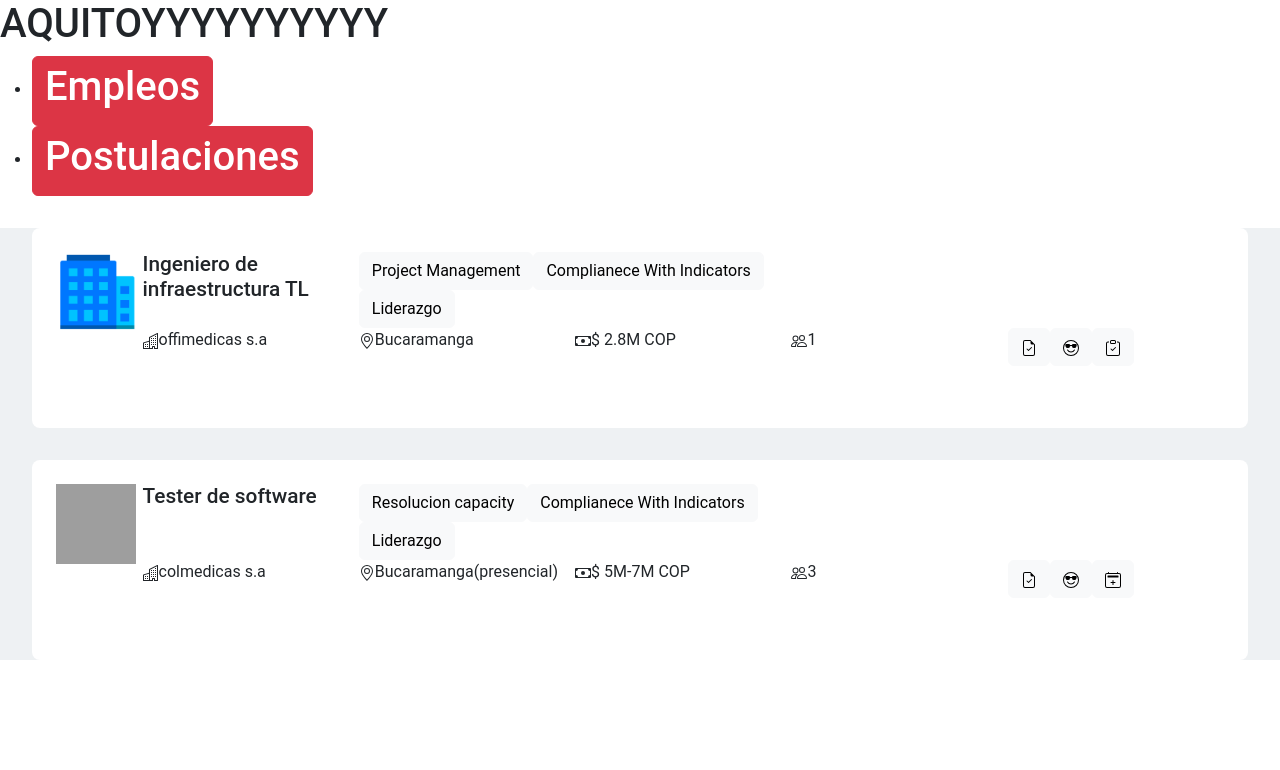
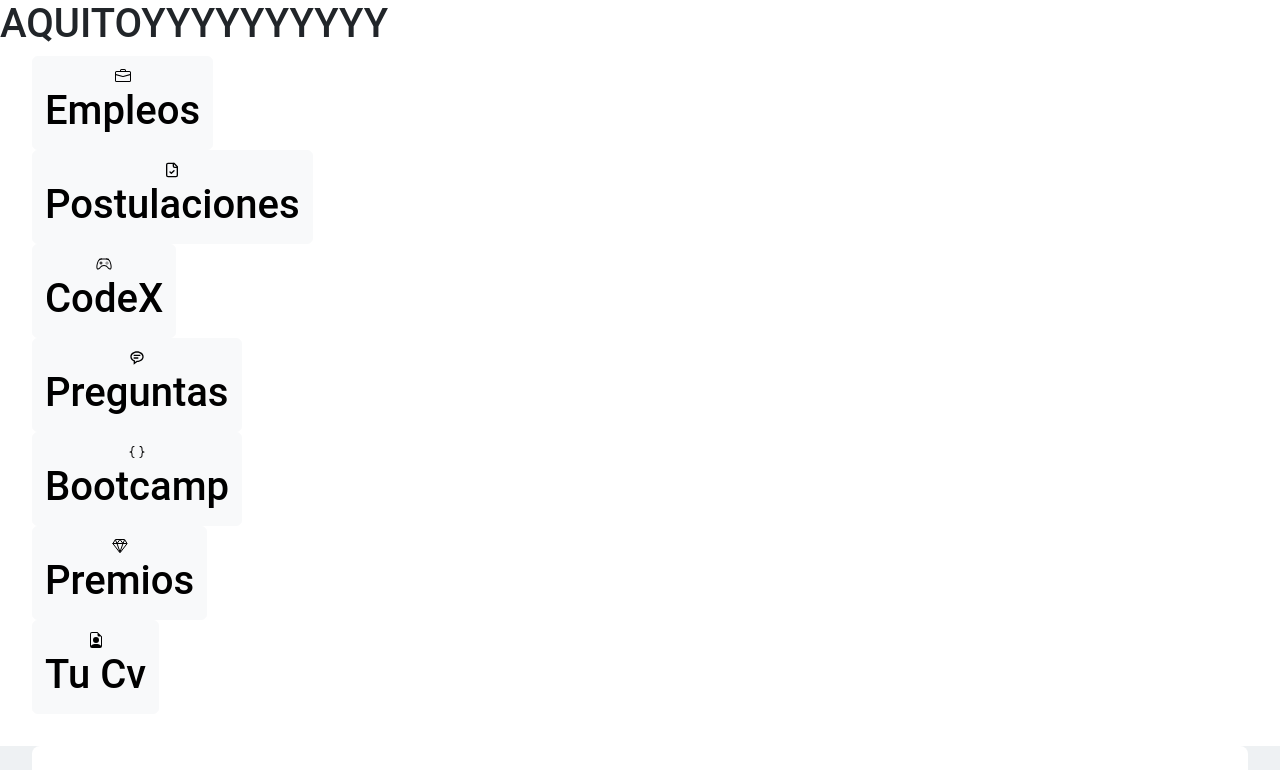
Before and after one commit to walson273/BootcampPeak, a React (Create React App) app in the folder WS3_React/ws3/: page / in a window 1280 px wide. Shown: the top 770 px of the page. Built offline with nearby package versions, Linux system fonts and the light colour scheme; grey boxes are pictures that could not be loaded.

Commit message:
cambiesitos :c

```diff
--- a/WS3_React/ws3/src/Data.js
+++ b/WS3_React/ws3/src/Data.js
@@ -1,9 +1,18 @@
 import React from 'react';
-
+import {BsBriefcase,BsController,BsFileEarmarkPerson } from "react-icons/bs";
+import { LuFileCheck } from "react-icons/lu";
+import { PiBracketsCurly } from "react-icons/pi";
+import { IoDiamondOutline } from "react-icons/io5";
+import { BiMessageRoundedDetail } from "react-icons/bi";
 
 export const slideBar = [
-  {'name' : 'Empleos', 'svg' : '<svg data-v-869d4650="" viewBox="0 0 16 16" width="1em" height="1em" focusable="false" role="img" aria-label="briefcase" xmlns="http://www.w3.org/2000/svg" fill="currentColor" class="bi-briefcase mx-2 b-icon bi"><g data-v-869d4650=""><path d="M6.5 1A1.5 1.5 0 0 0 5 2.5V3H1.5A1.5 1.5 0 0 0 0 4.5v8A1.5 1.5 0 0 0 1.5 14h13a1.5 1.5 0 0 0 1.5-1.5v-8A1.5 1.5 0 0 0 14.5 3H11v-.5A1.5 1.5 0 0 0 9.5 1h-3zm0 1h3a.5.5 0 0 1 .5.5V3H6v-.5a.5.5 0 0 1 .5-.5zm1.886 6.914L15 7.151V12.5a.5.5 0 0 1-.5.5h-13a.5.5 0 0 1-.5-.5V7.15l6.614 1.764a1.5 1.5 0 0 0 .772 0zM1.5 4h13a.5.5 0 0 1 .5.5v1.616L8.129 7.948a.5.5 0 0 1-.258 0L1 6.116V4.5a.5.5 0 0 1 .5-.5z"></path></g></svg>'},
-  {'name' : 'Postulaciones', 'svg' : '<svg data-v-869d4650="" viewBox="0 0 16 16" width="1em" height="1em" focusable="false" role="img" aria-label="file earmark check" xmlns="http://www.w3.org/2000/svg" fill="currentColor" class="bi-file-earmark-check mx-2 b-icon bi"><g data-v-869d4650=""><path d="M10.854 7.854a.5.5 0 0 0-.708-.708L7.5 9.793 6.354 8.646a.5.5 0 1 0-.708.708l1.5 1.5a.5.5 0 0 0 .708 0l3-3z"></path><path d="M14 14V4.5L9.5 0H4a2 2 0 0 0-2 2v12a2 2 0 0 0 2 2h8a2 2 0 0 0 2-2zM9.5 3A1.5 1.5 0 0 0 11 4.5h2V14a1 1 0 0 1-1 1H4a1 1 0 0 1-1-1V2a1 1 0 0 1 1-1h5.5v2z"></path></g></svg>'}
+  {'name' : 'Empleos', 'icon' : <BsBriefcase />,},
+  {'name' : 'Postulaciones', 'icon' : <LuFileCheck />,},
+  {'name' : 'CodeX', 'icon' : <BsController />,},
+  {'name' : 'Preguntas', 'icon': <BiMessageRoundedDetail />,},
+  {'name' : 'Bootcamp', 'icon': <PiBracketsCurly />,},
+  {'name' : 'Premios', 'icon': <IoDiamondOutline />,},
+  {'name' : 'Tu Cv', 'icon': <BsFileEarmarkPerson />,}
 ];
 /*
 export const slideBar = [
@@ -17,6 +26,14 @@ export const funcionJson=[
     {'logo':'logo1.png','titulo':'Ingeniero de infraestructura TL','habilidad': ['Project Management','Complianece With Indicators','Liderazgo'], 'nombre':'offimedicas s.a', 'ubicacion': 'Bucaramanga', 'salario': '2.8M', 'disponible':'1','beneficios':['ce','fiesta','ca']},
     {'logo':'logo2','titulo':'Tester de software','habilidad': ['Resolucion capacity','Complianece With Indicators','Liderazgo'], 'nombre':'colmedicas s.a', 'ubicacion': 'Bucaramanga(presencial)', 'salario': '5M-7M', 'disponible':'3','beneficios':['ce','fiesta','flex']}
   ]
+
+export const Icon_Empleos = () =>{
+  return(
+    <React.Fragment>
+             <svg data-v-378c8849="" viewBox="0 0 16 16" width="1em" height="1em" focusable="false" role="img" aria-label="building" xmlns="http://www.w3.org/2000/svg" fill="currentColor" class="bi-building b-icon bi"><g data-v-378c8849=""><path fill-rule="evenodd" d="M14.763.075A.5.5 0 0 1 15 .5v15a.5.5 0 0 1-.5.5h-3a.5.5 0 0 1-.5-.5V14h-1v1.5a.5.5 0 0 1-.5.5h-9a.5.5 0 0 1-.5-.5V10a.5.5 0 0 1 .342-.474L6 7.64V4.5a.5.5 0 0 1 .276-.447l8-4a.5.5 0 0 1 .487.022zM6 8.694 1 10.36V15h5V8.694zM7 15h2v-1.5a.5.5 0 0 1 .5-.5h2a.5.5 0 0 1 .5.5V15h2V1.309l-7 3.5V15z"></path><path d="M2 11h1v1H2v-1zm2 0h1v1H4v-1zm-2 2h1v1H2v-1zm2 0h1v1H4v-1zm4-4h1v1H8V9zm2 0h1v1h-1V9zm-2 2h1v1H8v-1zm2 0h1v1h-1v-1zm2-2h1v1h-1V9zm0 2h1v1h-1v-1zM8 7h1v1H8V7zm2 0h1v1h-1V7zm2 0h1v1h-1V7zM8 5h1v1H8V5zm2 0h1v1h-1V5zm2 0h1v1h-1V5zm0-2h1v1h-1V3z"></path></g></svg>
+    </React.Fragment>
+)
+}
 
 
 export const IconoEmpresa = () =>{
--- a/WS3_React/ws3/src/componentes.js
+++ b/WS3_React/ws3/src/componentes.js
@@ -1,7 +1,7 @@
 import React from 'react';
 import ReactDOM from 'react-dom/client';
 import * as data from './Data.js'
-
+import * as sli from './slide_Bar.js'
 
 
 export const Logo = (info)=>{
@@ -171,44 +171,47 @@ export const ComponenteLista = (argumento) =>{
 
 
 
-export const BSlide = (prop) => {
-   return (
-     <React.Fragment>
-       <h1 className="greeting">AQUITOYYYYYYYYYY</h1>
-       <div className='lista'>
+// export const BSlide = (prop) => {
+//    return (
+//      <React.Fragment>
+//        <h1 className="greeting">AQUITOYYYYYYYYYY</h1>
+//        <div className='lista'>
 
-       <nav>
+//        <nav>
 
-         <ul>
-          {prop.dat.map((iter) =>
-           <li>
+//          <ul>
+//           {prop.dat.map((iter) =>
+//            <li className='list-group-item'>
 
-             <div>
+//              <div>
 
-                 <button type="button" className='btn btn-danger'><h1>{iter.name}</h1></button>
+//                  <button type="button" className='btn btn-light'>
 
-             </div>
+//                    <h1> {iter.name}  </h1>
+//                  </button>
 
-           </li>
-          )
-        }
-         </ul>
+//              </div>
 
-       </nav>
+//            </li>
+//           )
+//         }
+//          </ul>
 
-       </div>
-     </React.Fragment>
-   );
-}
+//        </nav>
 
-export const Componente1 = () =>{
+//        </div>
+//      </React.Fragment>
+//    );
+// }
 
-    return(
-      <React.Fragment>
-        <BSlide   />
-      </React.Fragment>
-    );
-  }
+// export const Componente1 = () =>{
+
+//     return(
+//       <React.Fragment>
+//         <BSlide   />
+//       </React.Fragment>
+//     );
+//   }
 export const CompoLogo = (loguisimont)=>{
   return(
     <React.Fragment>
--- a/WS3_React/ws3/src/index.js
+++ b/WS3_React/ws3/src/index.js
@@ -5,12 +5,12 @@ import * as compo from'./componentes.js';
 import * as data from './Data.js'
 import App from './App';
 import reportWebVitals from './reportWebVitals';
-
+import * as sli from './slide_Bar.js'
 
 const root = ReactDOM.createRoot(document.getElementById('root'));
 root.render(
   <React.StrictMode>
-    <compo.BSlide dat = {data.slideBar}/>
+    <sli.BSlide dat = {data.slideBar}/>
     <compo.ComponenteLista datos={data.funcionJson} />
   </React.StrictMode>
 );
--- /dev/null
+++ b/WS3_React/ws3/src/slide_Bar.js
@@ -0,0 +1,36 @@
+import React from 'react';
+//import { BsBriefcase } from "react-icons/bs";
+
+export const BSlide = (prop) => {
+    return (
+      <React.Fragment>
+        <h1 className="greeting">AQUITOYYYYYYYYYY</h1>
+        <div className='lista'>
+
+        <nav>
+
+          <ul>
+           {prop.dat.map((iter) =>
+            <li className='list-group-item'>
+
+              <div>
+
+                  <button type="button" className='btn btn-light'>
+
+                    {iter.icon}
+                    <h1> {iter.name}  </h1>
+                  </button>
+
+              </div>
+
+            </li>
+           )
+         }
+          </ul>
+
+        </nav>
+
+        </div>
+      </React.Fragment>
+    );
+ }
--- /dev/null
+++ b/package.json
@@ -0,0 +1,5 @@
+{
+  "dependencies": {
+    "react-icons": "^5.2.0"
+  }
+}
```
Also changed, not shown: 1 other file (tests, documents, lock files or other folders).
